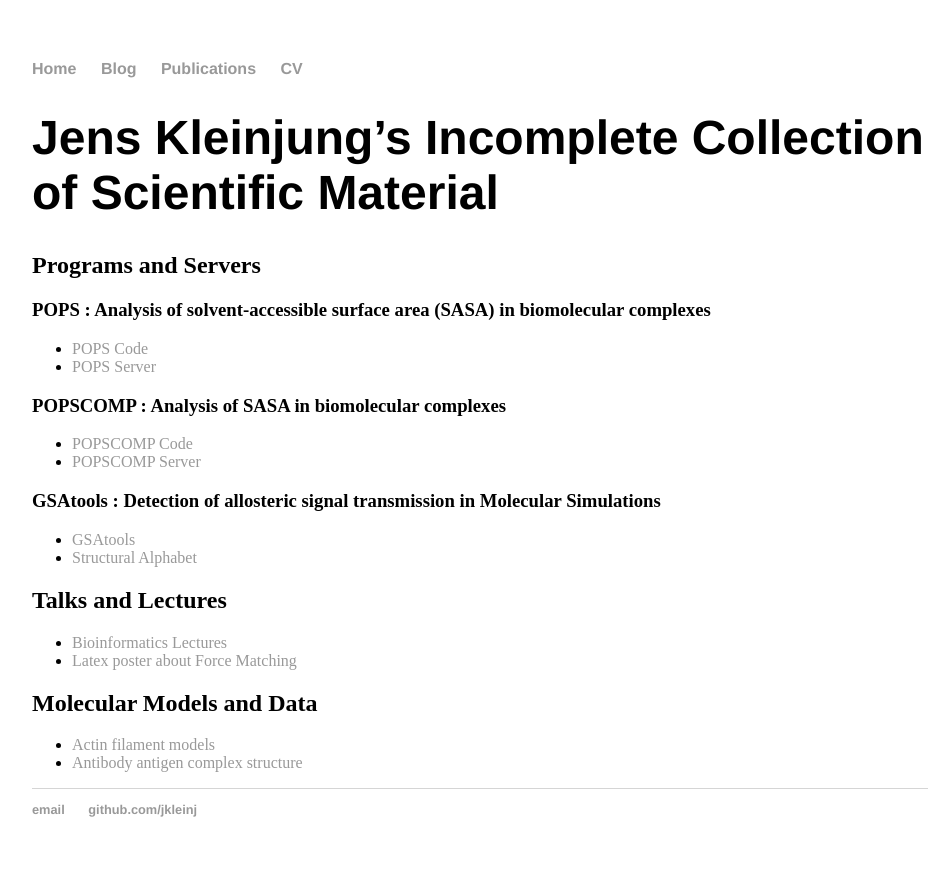
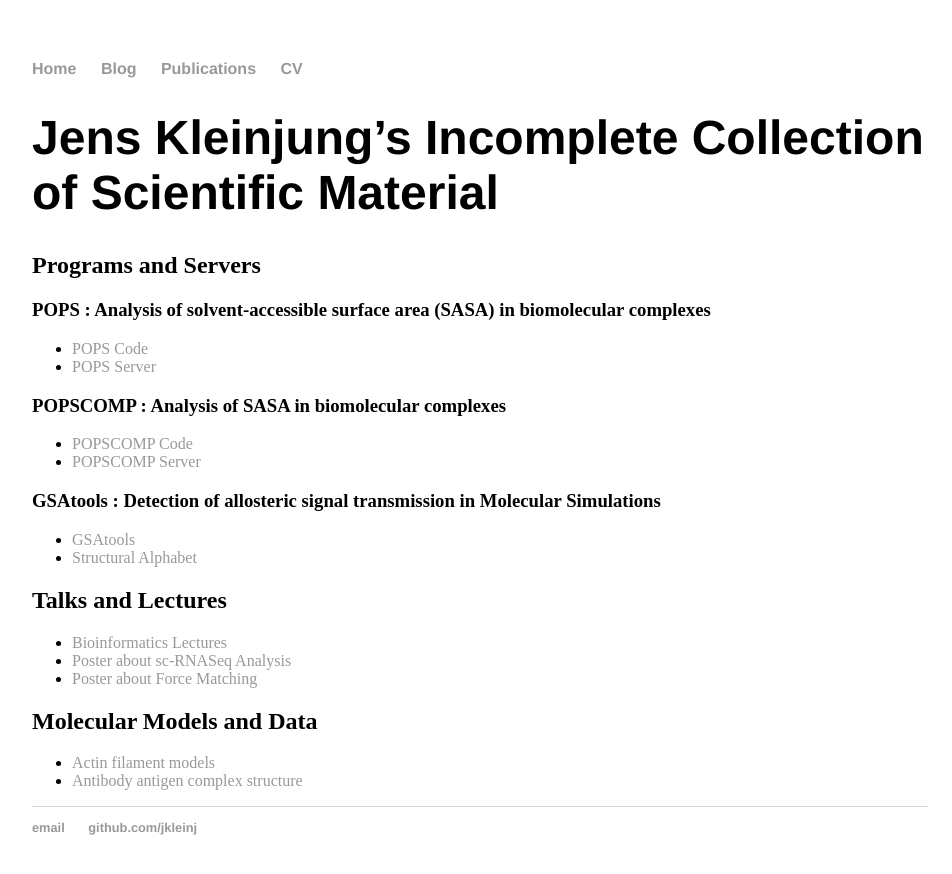
Before and after one commit to jkleinj/jkleinj.github.io, a Jekyll site: the page built from index.md, in a window 1280 px wide. Shown: the top 874 px of the page, without its empty margins (160-1112 px from the left). Built offline with Jekyll 4.4.1, drawn with Linux system fonts in a browser that asks for light colours.

Commit message:
Update index.md

```diff
--- a/index.md
+++ b/index.md
@@ -20,7 +20,8 @@ title: Jens Kleinjung
 
 ## Talks and Lectures
 * [Bioinformatics Lectures](https://github.com/jkleinj/Bioinformatics_lectures)
-* [Latex poster about Force Matching](https://github.com/jkleinj/Latex_poster)
+* [Poster about sc-RNASeq Analysis](https://github.com/jkleinj/Latex_poster_2017_Prague)
+* [Poster about Force Matching](https://github.com/jkleinj/Latex_poster_2016_Orlando)
 
 ## Molecular Models and Data
 * [Actin filament models](https://github.com/jkleinj/AFMmodels)
```
